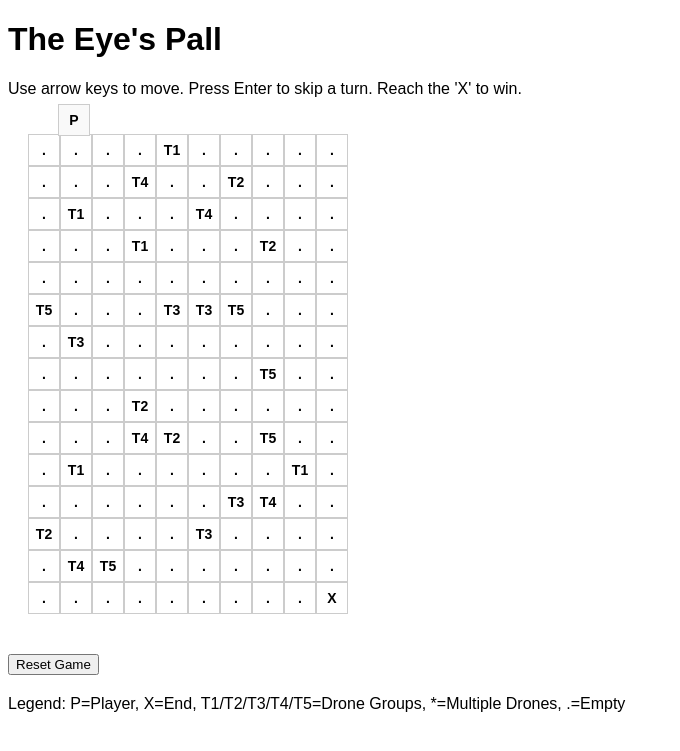
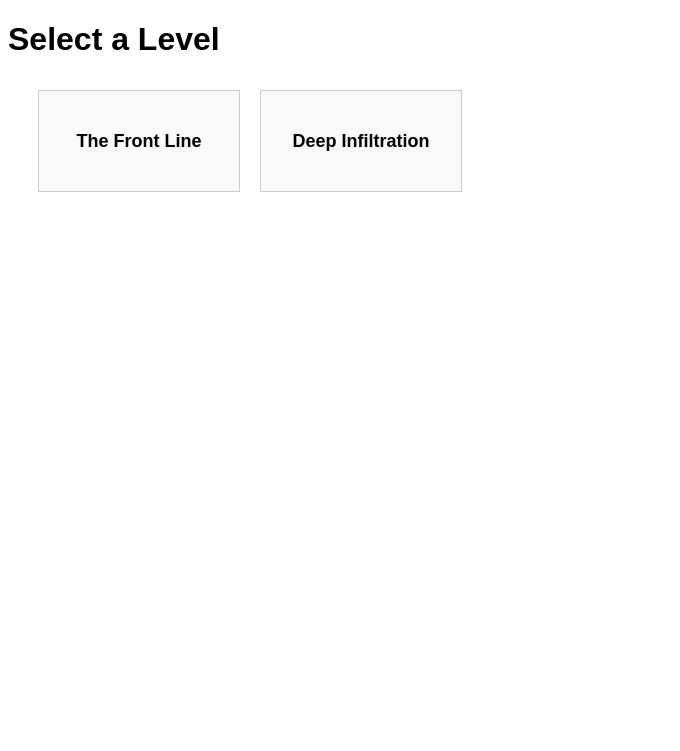
Before and after one commit to maxwell-hoff/the-eyes-pall, a Flask app: page / in a window 1280 px wide. Shown: the top 751 px of the page, without its empty margins (0-680 px from the left). Run offline with Flask 3, Linux system fonts and the light colour scheme.

Commit message:
added level selection screen although level itself no longer working

```diff
--- /dev/null
+++ b/levels.json
@@ -0,0 +1,24 @@
+[
+    {
+        "id": "level1",
+        "title": "The Front Line",
+        "grid_rows": 15,
+        "grid_cols": 10,
+        "player_start_pos": [-1, 1],
+        "end_pos": [14, 9],
+        "num_drones": 25,
+        "num_drone_groups": 5,
+        "completion_text": "Congratulations on completing The Front Line!"
+    },
+    {
+        "id": "level2",
+        "title": "Deep Infiltration",
+        "grid_rows": 20,
+        "grid_cols": 15,
+        "player_start_pos": [-1, 2],
+        "end_pos": [19, 14],
+        "num_drones": 40,
+        "num_drone_groups": 6,
+        "completion_text": "You've successfully infiltrated deep into enemy territory!"
+    }
+]
--- a/main.py
+++ b/main.py
@@ -1,27 +1,21 @@
 import os
 import time
 import random
-from flask import Flask, render_template, request, session, jsonify
+import json
+from flask import Flask, render_template, request, session, jsonify, redirect, url_for
 from flask_session import Session
 
-# --------------------- Configurable Parameters ---------------------
+# --------------------- Load Levels Configuration ---------------------
 
-# Grid Configuration
-GRID_ROWS = 15  # Number of rows in the grid
-GRID_COLS = 10  # Number of columns in the grid
+with open('levels.json', 'r') as f:
+    LEVELS = json.load(f)
 
-# Player Configuration
-PLAYER_START_POS = (-1, 1)  # Player starts above the grid at column 1
-END_POS = (GRID_ROWS - 1, GRID_COLS - 1)  # End position inside the grid
+# --------------------- Define Global Variables ---------------------
 
-# Drone Configuration
-NUM_DRONES = 25          # Total number of drones
-NUM_DRONE_GROUPS = 5     # Number of drone groups
-
-# Random Seed for Reproducibility
-RANDOM_SEED = 42  # Set to an integer value for reproducible results
-
-# --------------------- End of Configurable Parameters ---------------------
+app = Flask(__name__)
+app.secret_key = 'your-secret-key'  # Replace with a random secret key
+app.config['SESSION_TYPE'] = 'filesystem'
+Session(app)
 
 # Define symbols
 EMPTY_SYMBOL = '.'
@@ -42,15 +36,11 @@ def clear_screen():
     """Clear the terminal screen for better readability."""
     os.system('cls' if os.name == 'nt' else 'clear')
 
-def is_adjacent_to_player_start(pos, distance=1):
+def is_adjacent_to_player_start(pos, player_start_pos, distance=1):
     """
     Check if a position is within a certain distance from the player's starting position.
-
-    :param pos: Tuple (row, col) position to check.
-    :param distance: Manhattan distance threshold.
-    :return: Boolean indicating if position is within the threshold.
     """
-    return abs(pos[0] - PLAYER_START_POS[0]) + abs(pos[1] - PLAYER_START_POS[1]) <= distance
+    return abs(pos[0] - player_start_pos[0]) + abs(pos[1] - player_start_pos[1]) <= distance
 
 # --------------------- Game Definitions ---------------------
 
@@ -109,6 +99,8 @@ class Drone:
         self.symbol = group.symbol
         self.group = group
         self.sector_origin = sector_origin
+        self.GRID_ROWS = GRID_ROWS
+        self.GRID_COLS = GRID_COLS
         self.sector = self.calculate_sector()
         self.patrol_route = self.calculate_patrol_route()
         self.route_length = len(self.patrol_route)
@@ -138,12 +130,12 @@ class Drone:
         for rel_pos in self.group.patrol_route:
             abs_pos = (self.sector_origin[0] + rel_pos[0], self.sector_origin[1] + rel_pos[1])
             # Ensure patrol route is within grid boundaries
-            if 0 <= abs_pos[0] < GRID_ROWS and 0 <= abs_pos[1] < GRID_COLS:
+            if 0 <= abs_pos[0] < self.GRID_ROWS and 0 <= abs_pos[1] < self.GRID_COLS:
                 route.append(abs_pos)
             else:
                 # If out of bounds, adjust to stay within grid
-                clamped_r = max(0, min(GRID_ROWS - 1, abs_pos[0]))
-                clamped_c = max(0, min(GRID_COLS - 1, abs_pos[1]))
+                clamped_r = max(0, min(self.GRID_ROWS - 1, abs_pos[0]))
+                clamped_c = max(0, min(self.GRID_COLS - 1, abs_pos[1]))
                 route.append((clamped_r, clamped_c))
         return route
 
@@ -167,11 +159,9 @@ class Drone:
 
 # --------------------- Game Initialization ---------------------
 
-def initialize_game():
+def initialize_game(GRID_ROWS, GRID_COLS, PLAYER_START_POS, END_POS, NUM_DRONES, NUM_DRONE_GROUPS, RANDOM_SEED):
     """
     Initialize the game state with drones and their patrol routes.
-
-    :return: Tuple (player_pos, end_pos, drones)
     """
     # Initialize player and end positions
     player_pos = PLAYER_START_POS
@@ -212,9 +202,9 @@ def initialize_game():
                 sector = set((sector_origin[0] + r, sector_origin[1] + c) for r, c in group.sector_shape)
 
                 # Check if sector overlaps with assigned positions or is adjacent to player start
-                if sector.isdisjoint(assigned_positions) and not any(is_adjacent_to_player_start(pos) for pos in sector):
+                if sector.isdisjoint(assigned_positions) and not any(is_adjacent_to_player_start(pos, PLAYER_START_POS) for pos in sector):
                     assigned_positions.update(sector)
-                    drone = Drone(group, sector_origin)
+                    drone = Drone(group, sector_origin, GRID_ROWS, GRID_COLS)
                     drones.append(drone)
                     group.drones.append(drone)
                     sector_placed = True
@@ -286,17 +276,47 @@ app.config['SESSION_TYPE'] = 'filesystem'
 Session(app)
 
 @app.route('/')
-def index():
-    # Initialize the game if not already started
-    if 'initialized' not in session:
-        initialize_web_game()
-    return render_template('index.html')
+def level_selection():
+    # Render the level selection screen
+    return render_template('level_selection.html', levels=LEVELS)
+
+@app.route('/start_game/<level_id>')
+def start_game(level_id):
+    # Find the level configuration
+    level_config = next((level for level in LEVELS if level['id'] == level_id), None)
+    if not level_config:
+        return "Level not found", 404
+
+    # Store level configuration in session
+    session['level_config'] = level_config
+    session['initialized'] = False  # Reset game initialization
+
+    return redirect(url_for('game'))
 
 def initialize_web_game():
     """Initialize the game state for the web version."""
-    player_pos, end_pos, drones = initialize_game()
+    level_config = session['level_config']
+
+    # Extract level parameters
+    GRID_ROWS = level_config['grid_rows']
+    GRID_COLS = level_config['grid_cols']
+    PLAYER_START_POS = tuple(level_config['player_start_pos'])
+    END_POS = tuple(level_config['end_pos'])
+    NUM_DRONES = level_config['num_drones']
+    NUM_DRONE_GROUPS = level_config['num_drone_groups']
+
+    # Set random seed for reproducibility
+    RANDOM_SEED = level_config.get('random_seed', None)
+
+    # Initialize game state
+    player_pos, end_pos, drones = initialize_game(
+        GRID_ROWS, GRID_COLS, PLAYER_START_POS, END_POS, NUM_DRONES, NUM_DRONE_GROUPS, RANDOM_SEED
+    )
     session['player_pos'] = player_pos
     session['end_pos'] = end_pos
+    session['grid_rows'] = GRID_ROWS
+    session['grid_cols'] = GRID_COLS
+    session['player_start_pos'] = PLAYER_START_POS
     session['turn'] = 0
     session['max_turns'] = 200
     # Store drones as list of dicts for serialization
@@ -312,6 +332,13 @@ def initialize_web_game():
     session['game_over'] = False
     session['message'] = ''
     session['initialized'] = True
+
+@app.route('/game')
+def game():
+    # Initialize the game if not already started
+    if not session.get('initialized', False):
+        initialize_web_game()
+    return render_template('index.html')
 
 @app.route('/game_state', methods=['GET'])
 def get_game_state():
--- a/static/game.js
+++ b/static/game.js
@@ -53,9 +53,9 @@ function fetchGameState(initial = false) {
         .then(data => {
             startBox = data.start_box; // Update startBox variable
             if (initial) {
-                renderGrid(data.grid, data.start_box);
+                renderGrid(data.grid, startBox);
             } else {
-                updateGrid(data.grid, data.start_box);
+                updateGrid(data.grid, startBox);
             }
             document.getElementById('message').innerText = data.message;
             gameOver = data.game_over;
--- a/templates/index.html
+++ b/templates/index.html
@@ -51,10 +51,16 @@
     <div id="message"></div>
     <div id="controls">
         <button id="reset-button">Reset Game</button>
+        <button id="back-button">Back to Level Selection</button>
     </div>
     <div class="legend">
         <p>Legend: P=Player, X=End, T1/T2/T3/T4/T5=Drone Groups, *=Multiple Drones, .=Empty</p>
     </div>
     <script src="{{ url_for('static', filename='game.js') }}"></script>
+    <script>
+        document.getElementById('back-button').addEventListener('click', () => {
+            window.location.href = '/';
+        });
+    </script>
 </body>
 </html>
--- /dev/null
+++ b/templates/level_selection.html
@@ -0,0 +1,47 @@
+<!DOCTYPE html>
+<html lang="en">
+<head>
+    <meta charset="UTF-8">
+    <title>Select a Level</title>
+    <style>
+        body {
+            font-family: Arial, sans-serif;
+        }
+        #level-container {
+            display: flex;
+            flex-wrap: wrap;
+            margin: 20px;
+        }
+        .level-box {
+            width: 200px;
+            height: 100px;
+            border: 1px solid #ccc;
+            margin: 10px;
+            text-align: center;
+            line-height: 100px;
+            font-size: 18px;
+            font-weight: bold;
+            cursor: pointer;
+            background-color: #f9f9f9;
+        }
+        .level-box:hover {
+            background-color: #e0e0e0;
+        }
+    </style>
+</head>
+<body>
+    <h1>Select a Level</h1>
+    <div id="level-container">
+        {% for level in levels %}
+            <div class="level-box" onclick="startGame('{{ level.id }}')">
+                {{ level.title }}
+            </div>
+        {% endfor %}
+    </div>
+    <script>
+        function startGame(levelId) {
+            window.location.href = '/start_game/' + levelId;
+        }
+    </script>
+</body>
+</html>
```
